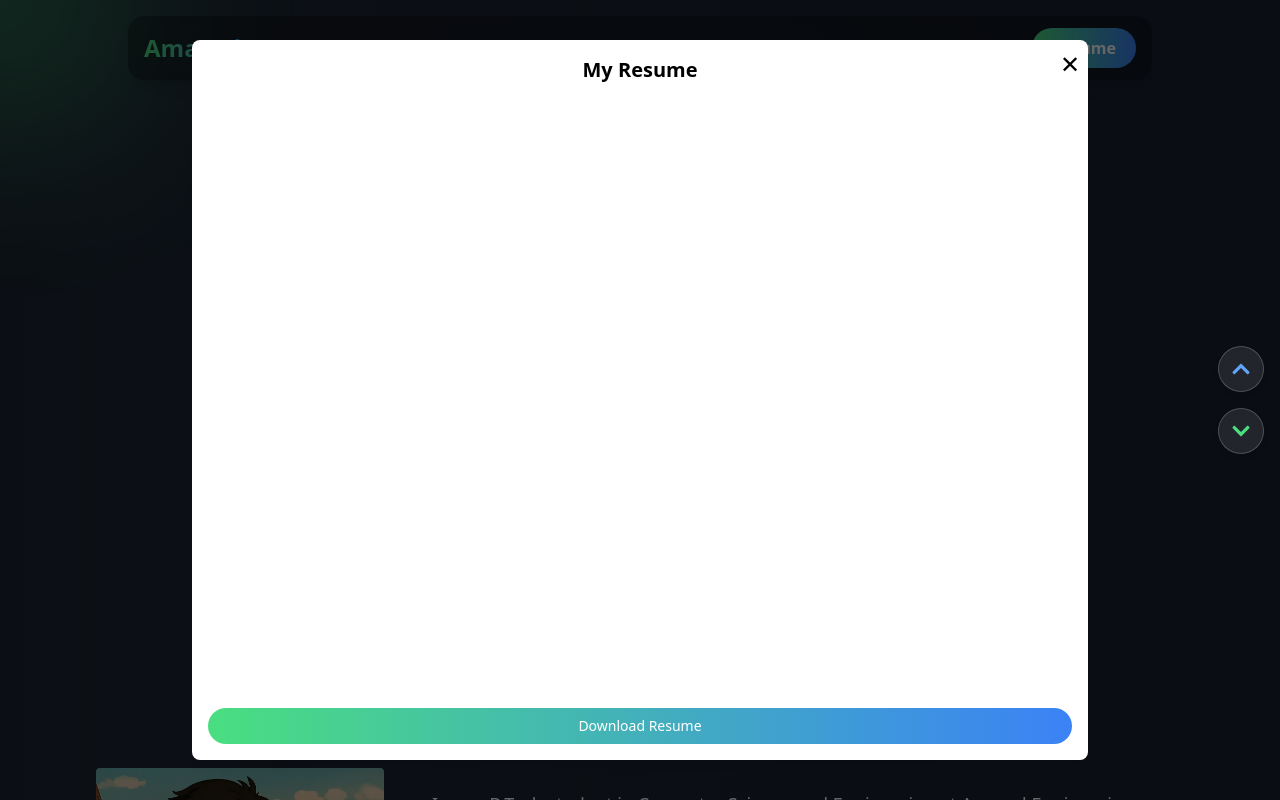
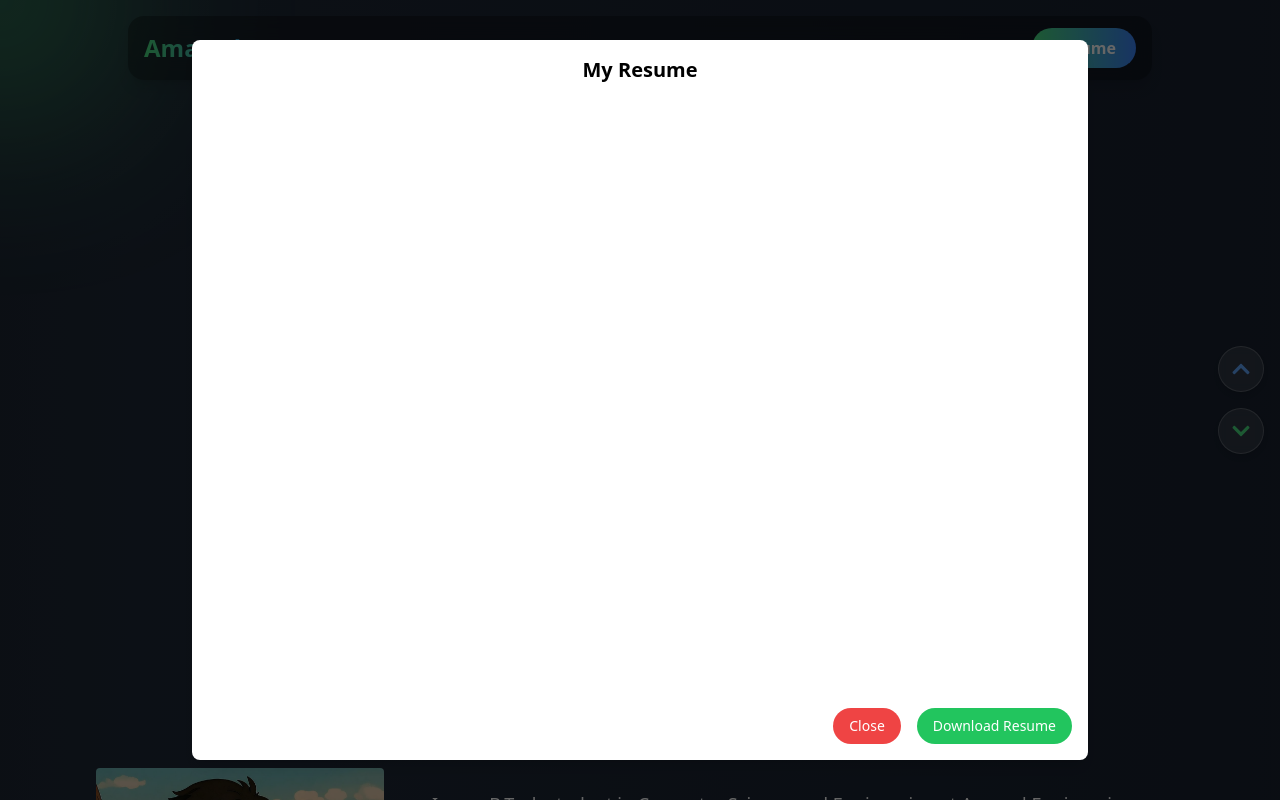
Before and after one commit to Amanshaw445/Portfolio-React, a React (Vite) app: page / in a window 1280 px wide. Both pictures are taken after a click on the button "Resume". Shown: the top 800 px of the page. Built offline with nearby package versions, Linux system fonts and the light colour scheme; no server answers.

Commit message:
bugs fixed in resumemodel

```diff
--- a/src/components/ResumeModal.jsx
+++ b/src/components/ResumeModal.jsx
@@ -2,15 +2,8 @@ import React from 'react';
 
 const ResumeModal = ({ onClose }) => {
   return (
-    <div className="fixed inset-0 bg-black bg-opacity-60 flex items-center justify-center z-50">
+    <div className="fixed inset-0 bg-black bg-opacity-60 flex items-center justify-center z-[9999]">
       <div className="bg-white w-full max-w-4xl h-[90vh] rounded-lg shadow-lg p-4 relative flex flex-col">
-        {/* Close Button */}
-        <button
-          onClick={onClose}
-          className="absolute top-2 right-2 text-black hover:text-red-500 text-2xl z-50"
-        >
-          ✕
-        </button>
 
         {/* Title */}
         <h2 className="text-xl font-bold mb-4 text-center text-black">
@@ -20,18 +13,26 @@ const ResumeModal = ({ onClose }) => {
         {/* PDF Iframe */}
         <iframe
           src="/resume2.pdf"
-          className="flex-1 w-full rounded-lg"
+          className="flex-1 w-full rounded-lg mb-4"
           title="Resume"
         />
 
-        {/* Download Button */}
+        {/* Buttons at the bottom */}
+        <div className="flex justify-end gap-4 mt-2">
+          <button
+            onClick={onClose}
+            className="bg-red-500 text-white px-4 py-2 rounded-full hover:scale-105 transition text-sm"
+          >
+            Close
+          </button>
           <a
             href="/resume2.pdf"
             download
-          className="mt-4 text-center bg-gradient-to-r from-green-400 to-blue-500 text-white px-4 py-2 rounded-full hover:scale-105 transition text-sm"
+            className="bg-green-500 text-white px-4 py-2 rounded-full hover:scale-105 transition text-sm"
           >
             Download Resume
           </a>
+        </div>
       </div>
     </div>
   );
```
Lines whose indentation alone changed are shown as unchanged.
